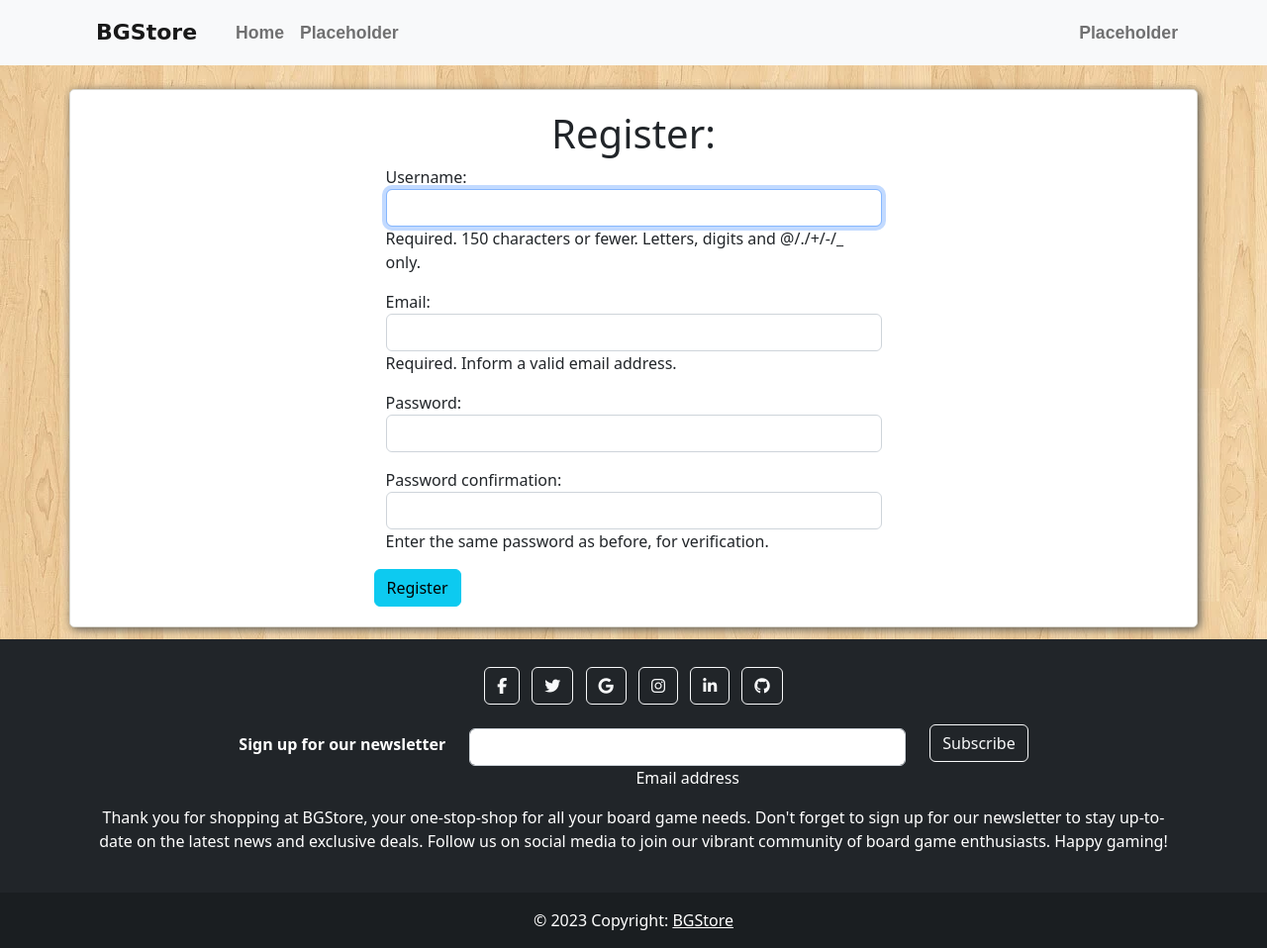
After one commit to alekjarmov/BGStore, a Django app: template authenticate/templates/authenticate/register.html in a window 1280 px wide. The commit adds this page. Shown: the whole page at 99% size. Run offline with Django 4.2, Linux system fonts and the light colour scheme; the template is opened without the code that fills it: values that come from a table or form of the project are taken from there, others are empty; some libraries are stand-ins or nearby versions.

Commit message:
Partial fix of register form

```diff
--- a/BGStore/settings.py
+++ b/BGStore/settings.py
@@ -45,7 +45,7 @@ INSTALLED_APPS = [
     "django.contrib.messages",
     "django.contrib.staticfiles",
     "store.apps.BaseConfig",
-    # "authenticate.apps.BaseConfig",
+    "authenticate.apps.BaseConfig",
 ]
 
 MIDDLEWARE = [
--- a/authenticate/apps.py
+++ b/authenticate/apps.py
@@ -1,6 +1,6 @@
 from django.apps import AppConfig
 
 
-class AuthConfig(AppConfig):
+class BaseConfig(AppConfig):
     default_auto_field = "django.db.models.BigAutoField"
-    name = "auth"
+    name = "authenticate"
--- a/authenticate/forms.py
+++ b/authenticate/forms.py
@@ -1,19 +1,87 @@
+from typing import Any
+
 from django import forms
-from django.contrib.auth.forms import UserCreationForm
+from django.contrib.auth.forms import UserCreationForm, ValidationError
 from django.contrib.auth.models import User
+from django.forms.utils import ErrorList
+
+
+class RedErrorList(ErrorList):
+    def __str__(self) -> str:
+        return self.as_red()
+
+    def as_red(self) -> str:
+        if not self:
+            return ""
+        return f'<ul class="errorlist text-danger">{"".join([f"<li>{e}</li>" for e in self])}</ul>'
+
+    def as_divs(self) -> str:
+        if not self:
+            return ""
+        return self.as_red()
+
+    def as_ul(self):
+        if not self:
+            return ""
+        return self.as_red()
+
+    def as_p(self):
+        if not self:
+            return ""
+        return self.as_red()
+
+    def as_text(self):
+        if not self:
+            return ""
+        return self.as_red()
+
 
 
 class SignUpForm(UserCreationForm):
-    # first_name = forms.CharField(max_length=30, required=False, help_text='Optional.')
-    # last_name = forms.CharField(max_length=30, required=False, help_text='Optional.')
-    # email = forms.EmailField(max_length=254, help_text='Required. Inform a valid email address.')
-    # username = forms.CharField(max_length=30, required=False, help_text='Optional.')
-    # password1 = forms.CharField(max_length=30, required=False, help_text='Optional.')
-    # password2 = forms.CharField(max_length=30, required=False, help_text='Optional.')
+    email = forms.EmailField(max_length=254, help_text='Required. Inform a valid email address.')
+    password1 = forms.PasswordInput()
+    password2 = forms.PasswordInput()
+
+    def __init__(self, *args, **kwargs):
+        self.error_class = RedErrorList
+        super(SignUpForm, self).__init__(*args, **kwargs)
+        for field in self.visible_fields():
+            field.field.widget.attrs["class"] = "form-control"
+
 
     class Meta:
         model = User
-        fields = ('username', 'password1', 'password2', )
+        fields = ('username', 'email', 'password1', 'password2', )
+
+    def clean_email(self):
+        email = self.cleaned_data['email']
+        if User.objects.filter(email=email).exists():
+            raise ValidationError("Email already exists", code="email_exists")
+        return email
+
+    def clean_username(self):
+        username = self.cleaned_data['username']
+        if User.objects.filter(username=username).exists():
+            raise ValidationError("Username already exists", code="username_exists")
+        return username
+
+    def clean_password2(self):
+        password1 = self.cleaned_data['password1']
+        password2 = self.cleaned_data['password2']
+        if password1 and password2 and password1 != password2:
+            raise ValidationError("Passwords don't match", code="password_mismatch")
+        return password2
+
+    def clean(self) -> dict[str, Any] | None:
+        cleaned_data = super().clean()
+        username = cleaned_data.get("username")
+        email = cleaned_data.get("email")
+        password = cleaned_data.get("password2")
+
+        cleaned_data["username"] = username
+        cleaned_data["email"] = email
+        cleaned_data["password"] = password
+        return cleaned_data
 
 
 class LoginForm(forms.Form):
--- /dev/null
+++ b/authenticate/templates/authenticate/register.html
@@ -0,0 +1,19 @@
+{% extends 'base.html' %}
+{% load static %}
+
+
+{% block content %}
+    <h1 class="text-center">Register:</h1>
+    <div class="container col-6 offset-3">
+        <form method="POST" action="{% url "register" %} ">
+            {% csrf_token %}
+            <div class="container justify-content-center">
+                {{ form.as_p }}
+
+            </div>
+
+            <button type="submit" class="btn btn-info"> Register</button>
+        </form>
+
+    </div>
+{% endblock content %}
--- a/authenticate/urls.py
+++ b/authenticate/urls.py
@@ -3,6 +3,6 @@ from django.urls import path
 from . import views
 
 urlpatterns = [
-    path("login/", views.login, name="login"),
-    path("register/", views.register, name="register"),
+    path("login/", views.login_view, name="login"),
+    path("register/", views.register_view, name="register"),
 ]
--- /dev/null
+++ b/requirements.txt
@@ -0,0 +1,3 @@
+Django==4.2
+django_environ==0.10.0
+Pillow==9.5.0
--- /dev/null
+++ b/static/scripts/lockFooter.js
@@ -0,0 +1,16 @@
+// Check if the page has scrolling
+    function hasScrolling() {
+        return document.body.scrollHeight > window.innerHeight;
+    }
+    function updateFooterStyle() {
+        var footer = document.querySelector('#footerCustom');
+        if (hasScrolling()) {
+            footer.classList.remove('no-scrolling');
+        } else {
+            footer.classList.add('no-scrolling');
+        }
+    }
+
+    // Update footer style on page load and resize
+    window.addEventListener('load', updateFooterStyle);
+    window.addEventListener('resize', updateFooterStyle);
--- a/static/styles/base.css
+++ b/static/styles/base.css
@@ -1,10 +1,10 @@
-body{
+body {
     /*background-color: #89cff0;*/
     background-image: url("../images/back-main.jpg");
-    height: 100%;
+    /*height: 100%;*/
 }
 
-.main-container{
+.main-container {
     background-color: #fff;
     border: 1px solid #d9d7cf;
     border-radius: 5px;
@@ -17,17 +17,17 @@ body{
     padding: 20px;
 }
 
-.my-brand{
+.my-brand {
     float: left;
     height: 50px;
     padding: 15px 15px;
     font-size: 22px;
     line-height: 20px;
-    font-family: "Rockwell Extra Bold",Forte, Coronetscript, cursive, Helvetica;
+    font-family: "Rockwell Extra Bold", Forte, Coronetscript, cursive, Helvetica;
     font-weight: bold;
 }
 
-.my-navbar{
+.my-navbar {
     background-color: rgb(169, 139, 105);
     /*border: solid 3px white;*/
     font-family: sans-serif;
@@ -35,18 +35,33 @@ body{
     font-weight: 600;
 }
 
-.product-price{
+.product-price {
     font-size: 1rem;
     font-weight: 700;
     line-height: 1.1;
     color: #2fb5d2;
 }
-/*footer {*/
-/*   position:fixed;*/
-/*   left:0px;*/
-/*   bottom:0px;*/
-/*   !*height:30px;*!*/
-/*   width:100%;*/
-/*   !*background:#999;*!*/
-/*   !* margin-right: 0;*!*/
+
+footer {
+    /*position:fixed;*/
+    left: 0px;
+    bottom: 0px;
+    /*height:30px;*/
+    width: 100%;
+    /*background:#999;*/
+    /* margin-right: 0;*/
+}
+
+/*@media screen and (min-height: 101vh) {*/
+
+/*    footer {*/
+/*        position: fixed;*/
+/*        bottom: 0;*/
+/*    }*/
 /*}*/
+
+/* Additional styles when there is no scrolling */
+#footerCustom.no-scrolling{
+    position: fixed;
+    bottom: 0;
+}
--- a/templates/base.html
+++ b/templates/base.html
@@ -10,7 +10,7 @@
     <link href="https://cdn.jsdelivr.net/npm/bootstrap@5.2.3/dist/css/bootstrap.min.css" rel="stylesheet"
           integrity="sha384-rbsA2VBKQhggwzxH7pPCaAqO46MgnOM80zW1RWuH61DGLwZJEdK2Kadq2F9CUG65" crossorigin="anonymous">
     <link href="{% static 'styles/base.css' %}" rel="stylesheet">
-{#    font awesome icons#}
+    {#    font awesome icons#}
     <script src="https://kit.fontawesome.com/46c9343f65.js" crossorigin="anonymous"></script>
 
 </head>
@@ -29,6 +29,7 @@
 <script src="https://cdn.jsdelivr.net/npm/bootstrap@5.2.3/dist/js/bootstrap.bundle.min.js"
         integrity="sha384-kenU1KFdBIe4zVF0s0G1M5b4hcpxyD9F7jL+jjXkk+Q2h455rYXK/7HAuoJl+0I4"
         crossorigin="anonymous"></script>
+<script src="/static/scripts/lockFooter.js"></script>
 {% include 'footer.html' %}
 {% block jsload %} {% endblock %}
 </body>
--- a/templates/footer.html
+++ b/templates/footer.html
@@ -1,5 +1,5 @@
 <!-- Footer -->
-<footer class="bg-dark text-center text-white">
+<footer class="bg-dark text-center text-white" id="footerCustom">
     <!-- Grid container -->
     <div class="container p-4">
         <!-- Section: Social media -->
```
Also changed, not shown: authenticate/views.py (+24 -7 lines), store/templates/store/home.html (+5 -2 lines), authenticate/templates/authenticate/login.html (added), db.sqlite3.
